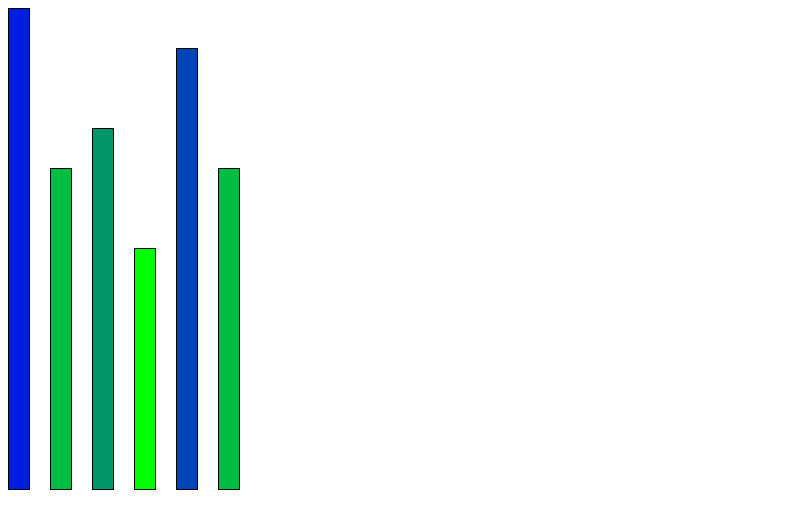
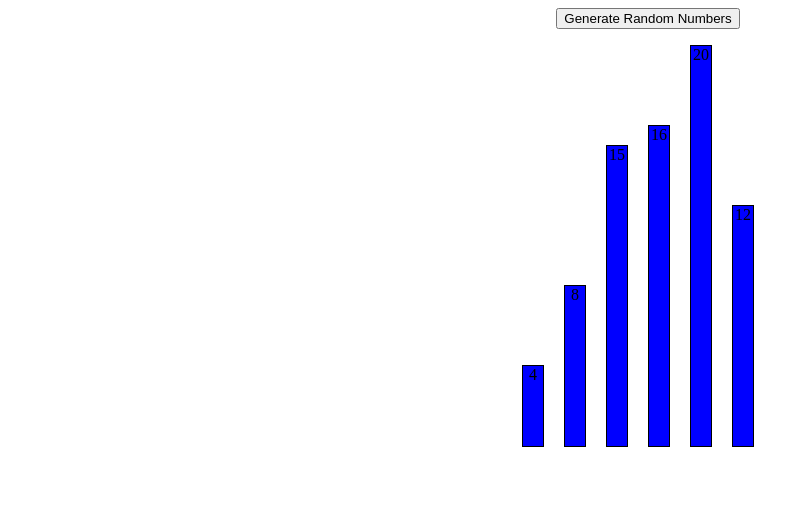
Before and after one commit to marinaskevin/D3.js, a plain HTML site: page d3js.html in a window 1280 px wide. Shown: the whole page, without its empty margins (0-809 px from the left). Drawn offline with nearby package versions, Linux system fonts and the light colour scheme.

Commit message:
Created dynamic data for the vertical bars chart

```diff
--- a/bars.js
+++ b/bars.js
@@ -1,6 +1,27 @@
-var bars = d3.select("body")
-           .selectAll("div")
-           .data([24,16,18,12,22,16])
+var bars = d3.select("#chart")
+    .selectAll("div")
+    .data([4, 8, 15, 16, 20, 12])
 bars.enter().append("div")
-            .style("background-color", function(d){ return "rgb(0,"+((255*2)-d*20)+","+(d*20-255)+")"; })
-            .style("height", function(d){ return d*20+"px"; });
+    .text(function(d){ return d; })
+    .style("height", function(d){ return d*20+"px" })
+// function for generating random length (betweeen 0 and 20) array of random values (between 0 and 20)
+function randomsGenerator(){
+    var nums = [];
+    var size = Math.floor(Math.random()*20);
+    for (var i = 0; i < size; i++){
+        nums.push(Math.floor(Math.random()*20));
+    }
+    buildChart(nums);
+}
+function buildChart(newdata){
+    var bars = d3.select("#chart")
+        .selectAll("div")
+        .data(newdata)
+        .text(function(d){ return d; })
+        .style("height", function(d){ return d*20+"px" })
+    bars.enter().append("div")
+        .text(function(d){ return d; })
+        .style("height", function(d){ return d*20+"px" })
+        .style("background-color", "lightblue");
+    bars.exit().remove();
+}
--- a/d3js.html
+++ b/d3js.html
@@ -1,11 +1,17 @@
 <html>
     <head>
-        <title>Dummy HTML</title>
+        <meta charset="UTF-8">
+        <meta name="viewport" content="width=device-width, initial-scale=1.0">
+        <meta http-equiv="X-UA-Compatible" content="ie=edge">
+        <title>D3 Bar Chart</title>
         <script src="https://d3js.org/d3.v5.js"></script>
 	<link rel="stylesheet" href="style.css">
     </head>
     <body>
-        <!-- we want our bars to show up here eventually -->
+        <div id="chart">
+            <p><button onclick="randomsGenerator()">Generate Random Numbers</button><p>
+
+        </div>
     </body>
     <script src="bars.js"></script>
 </html>
--- a/style.css
+++ b/style.css
@@ -1,4 +1,11 @@
 div {
+    height: calc(100vh);
+    width: calc(100vw);
+    text-align: center;
+    vertical-align: middle;
+}
+
+div > div {
     display: inline-block;
     width: 20px;
     height: 50px;
@@ -7,3 +14,8 @@ div {
     margin-right: 20px;
     border: 1px solid black;
 }
+
+button {
+    display: block;
+    margin: auto;
+}
```
